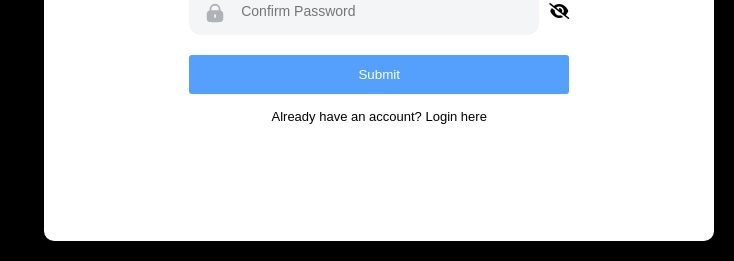
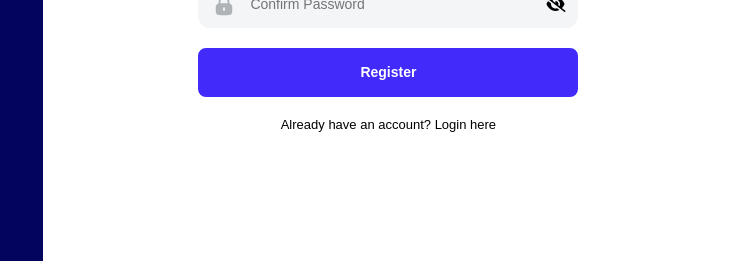
Before and after one commit to maninderdev/devbook, a PHP site: page /registration-login/registration.php in a window 1280 px wide. Shown: the part 539-800 px from the top of the page, without its empty margins (546-1280 px from the left). Run offline with PHP 8.4, Linux system fonts and the light colour scheme; some libraries are stand-ins or nearby versions.

Commit message:
authentication u2i

```diff
--- a/assets/css/style.css
+++ b/assets/css/style.css
@@ -9,6 +9,12 @@
     --thm-dark: #1B254B;
     --thm-primary-medium: #7B5AFF;
     --light-grey: rgb(243 245 247/1);
+    --palette-primary: #03045E;
+    --palette-2: #0077B6;
+    --palette-3: #00B4D8;
+    --palette-4: #90E0EF;
+    --palette-5: #CAF0F8;
+
 }
 
 body {
@@ -927,9 +933,8 @@ body .btn-menu-toggle {
 }
 
 .authentication-page {
-    background-color: #000;
+    background-color: var(--palette-primary);
     color: #fff;
-    padding: 20px 20px;
     display: flex;
     flex-wrap: wrap;
     min-height: 100vh;
@@ -997,7 +1002,7 @@ body .btn-menu-toggle {
     background-color: #fff;
     color: #000;
     height: 100%;
-    border-radius: 10px;
+    /* border-radius: 10px; */
     padding: 40px 40px;
     text-align: center;
     width: 100%;
--- a/registration-login/registration.php
+++ b/registration-login/registration.php
@@ -71,13 +71,13 @@ if (isset($_POST['submit'])) {
 							<svg width="24" height="24" viewBox="0 0 24 24"><path d="M12 1.995a6 6 0 0 1 6 6v1.15c.283.062.554.152.816.286a4 4 0 0 1 1.748 1.748c.247.485.346 1.002.392 1.564.044.541.044 1.206.044 2.011v1.483l-.044 2.01c-.046.562-.144 1.079-.392 1.564a4 4 0 0 1-1.748 1.748c-.485.247-1.002.346-1.564.392-.541.044-1.206.044-2.01.044H8.759c-.805 0-1.469 0-2.011-.044-.562-.046-1.079-.144-1.564-.392a4 4 0 0 1-1.748-1.748c-.247-.485-.346-1.002-.392-1.564-.038-.464-.043-1.018-.044-1.674v-1.819l.044-2.011c.046-.562.144-1.079.392-1.564a4 4 0 0 1 1.748-1.748c.262-.134.533-.224.816-.286v-1.15a6 6 0 0 1 6-6zm0 11.5a1 1 0 0 0-1 1v2a1 1 0 1 0 2 0v-2a1 1 0 0 0-1-1zm0-9.5a4 4 0 0 0-4 4h0v1.002h8V7.995a4 4 0 0 0-4-4z"></path></svg>
 						</div>
 						<?php echo "<p class='error'>".$passworderror."</p>"; ?>
-						<div class="input-wrapper">
+						<div class="input-wrapper confirm-wrapper">
 							<input type="password" id= "cfpassword" name="cfpassword" placeholder="Confirm Password" required>
 							<svg width="24" height="24" viewBox="0 0 24 24"><path d="M12 1.995a6 6 0 0 1 6 6v1.15c.283.062.554.152.816.286a4 4 0 0 1 1.748 1.748c.247.485.346 1.002.392 1.564.044.541.044 1.206.044 2.011v1.483l-.044 2.01c-.046.562-.144 1.079-.392 1.564a4 4 0 0 1-1.748 1.748c-.485.247-1.002.346-1.564.392-.541.044-1.206.044-2.01.044H8.759c-.805 0-1.469 0-2.011-.044-.562-.046-1.079-.144-1.564-.392a4 4 0 0 1-1.748-1.748c-.247-.485-.346-1.002-.392-1.564-.038-.464-.043-1.018-.044-1.674v-1.819l.044-2.011c.046-.562.144-1.079.392-1.564a4 4 0 0 1 1.748-1.748c.262-.134.533-.224.816-.286v-1.15a6 6 0 0 1 6-6zm0 11.5a1 1 0 0 0-1 1v2a1 1 0 1 0 2 0v-2a1 1 0 0 0-1-1zm0-9.5a4 4 0 0 0-4 4h0v1.002h8V7.995a4 4 0 0 0-4-4z"></path></svg>
 							<i class="fa-solid fa-eye active"></i>
 						</div>
 						<?php echo "<p class='error'>".$passworderror."</p>"; ?>
-						<input type="submit" class="submit_btn" name="submit">
+						<button type="submit" class="btn btn-primary">Register</button>
 						<p>Already have an account? <a style="text-decoration: underline;" href="login.php">Login here</a></p>
 					</form>
                 </div>
@@ -91,13 +91,13 @@ if (isset($_POST['submit'])) {
 <script>
 	var icons = document.querySelector('.confirm-wrapper i');
 	var cfpassword = document.querySelector('#cfpassword');
-			icons.addEventListener("click", function icons(){
+	icons.addEventListener("click", function icons(){
 
-				const type = cfpassword.getAttribute("type") === "password" ? "text" : "password";
-           		cfpassword.setAttribute("type", type);
+		const type = cfpassword.getAttribute("type") === "password" ? "text" : "password";
+		cfpassword.setAttribute("type", type);
 
-			     this.classList.toggle("active");
-			});
+			this.classList.toggle("active");
+	});
 </script>
 </body>
 </html>
```
